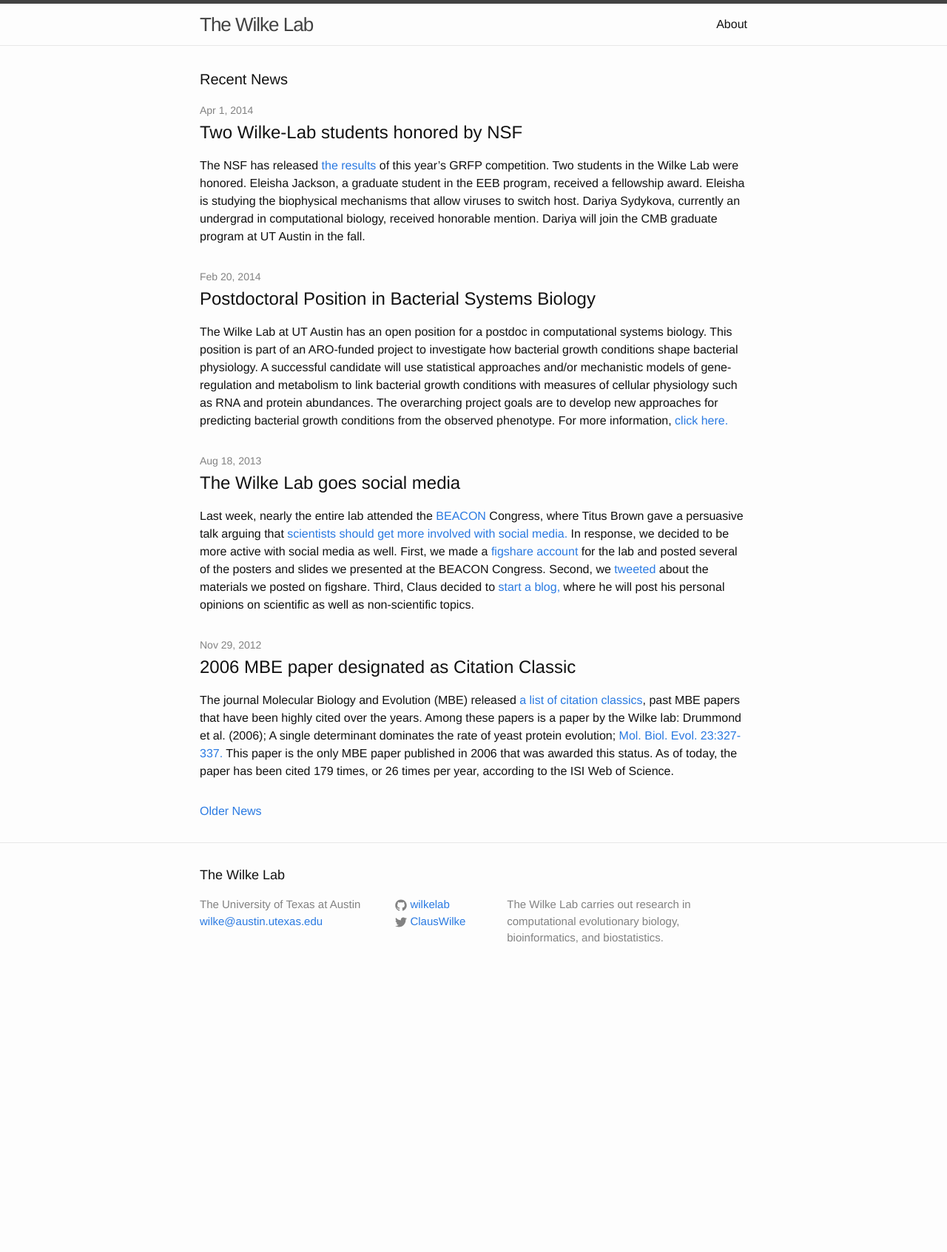
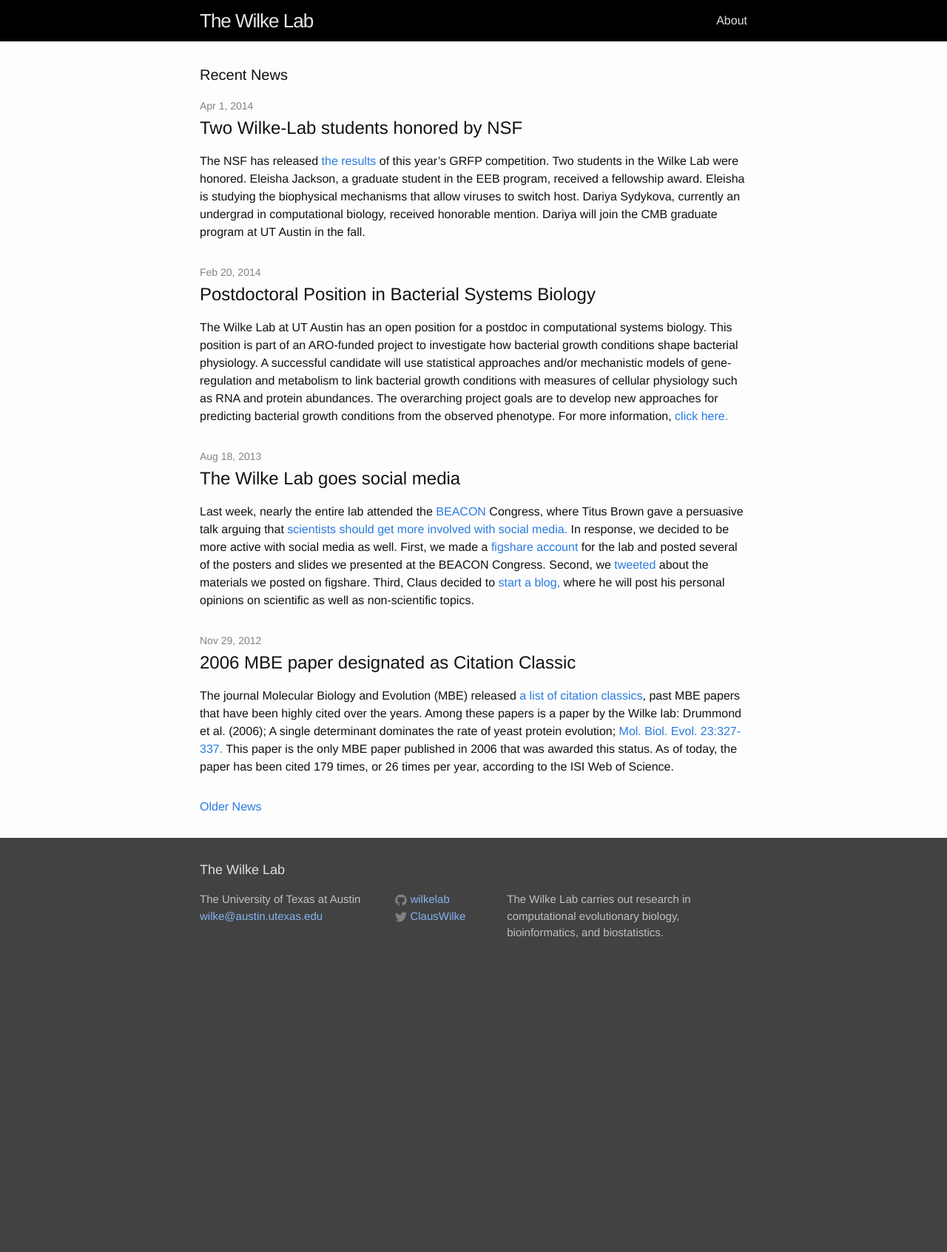
Before and after one commit to wilkelab/wilkelab.github.io.archive_sep_2020, a Jekyll site: the page built from index.html, in a window 1280 px wide. Shown: the whole page at 74% size. Built offline with Jekyll 4.4.1, drawn with Linux system fonts in a browser that asks for light colours; before the commit the page ends 1340 px from its top, so only the background shows below that.

Commit message:
Fiddling with layout.

```diff
--- a/_sass/_base.scss
+++ b/_sass/_base.scss
@@ -92,13 +92,15 @@ a {
     color: $brand-color;
     text-decoration: none;
 
+/*
     &:visited {
         color: darken($brand-color, 15%);
     }
+*/
 
     &:hover {
-        color: $text-color;
-        text-decoration: underline;
+        color: $text-color-light;
+        text-decoration: none;
     }
 }
 
--- a/_sass/_layout.scss
+++ b/_sass/_layout.scss
@@ -2,9 +2,14 @@
  * Site header
  */
 .site-header {
+/*
     border-top: 5px solid $grey-color-dark;
     border-bottom: 1px solid $grey-color-light;
+    */
     min-height: 56px;
+
+    background-color: black;
+    color: $text-color-extra-light;
 
     // Positioning context for the mobile navigation icon
     position: relative;
@@ -19,7 +24,7 @@
 
     &,
     &:visited {
-        color: $grey-color-dark;
+        color: $grey-color-light;
     }
 }
 
@@ -32,7 +37,7 @@
     }
 
     .page-link {
-        color: $text-color;
+        color: $text-color-extra-light;
         line-height: $base-line-height;
 
         // Gaps between nav items, but not on the first one
@@ -91,13 +96,27 @@
 /**
  * Site footer
  */
+
 .site-footer {
-    border-top: 1px solid $grey-color-light;
+    /*border-top: 1px solid $grey-color-light;*/
+    background-color: $grey-color-dark;
+    color: $text-color-light;
     padding: $spacing-unit 0;
+
+    min-height: 500px;
+
+    a {
+        color: $brand-color-light;
+
+        &:hover {
+            color: $text-color-light;
+        }
+    }
 }
 
 .footer-heading {
     font-size: 18px;
+    color: $text-color-extra-light;
     margin-bottom: $spacing-unit / 2;
 }
 
@@ -109,7 +128,6 @@
 
 .footer-col-wrapper {
     font-size: 15px;
-    color: $grey-color;
     margin-left: -$spacing-unit / 2;
     @extend %clearfix;
 }
--- a/css/main.scss
+++ b/css/main.scss
@@ -14,8 +14,11 @@ $base-line-height: 1.5;
 $spacing-unit:     30px;
 
 $text-color:       #111;
+$text-color-light: #c0c0c0;
+$text-color-extra-light: #e0e0e0;
 $background-color: #fdfdfd;
-$brand-color:      #2a7ae2;
+$brand-color:      #2a7ae2; /* used for links */
+$brand-color-light: lighten($brand-color, 20%);
 
 $grey-color:       #828282;
 $grey-color-light: lighten($grey-color, 40%);
```
